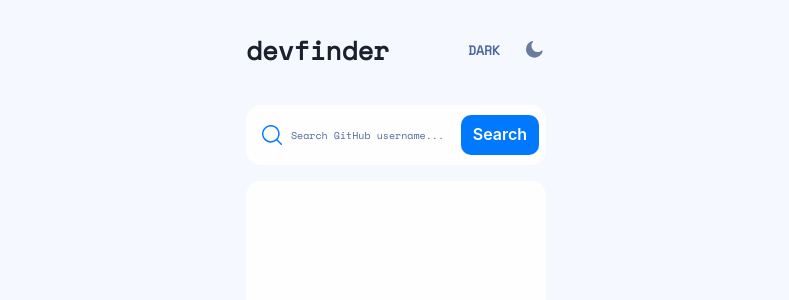
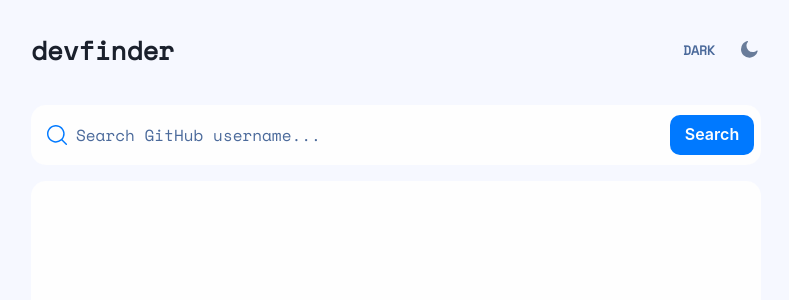
Before and after one commit to dreyzu/devfinder, a React (Vite) app: page / in a window 1280 px wide. Shown: the top 300 px of the page, without its empty margins (244-1033 px from the left). Built offline with nearby package versions, Linux system fonts and the light colour scheme; the HTML template or start-up script is replaced by a standard one.

Commit message:
add responsive width on components

```diff
--- a/src/components/Header.tsx
+++ b/src/components/Header.tsx
@@ -5,7 +5,15 @@ import { Box, Button, Flex, Heading, Icon, Spacer, Text, useColorMode, useColorM
 export const Header = () => {
     const { toggleColorMode, colorMode } = useColorMode();
     return (
-        <Flex mt="31px" mx="24px" mb="36px" w="300px" h="38px" alignItems="flex-start" justifyContent="center">
+        <Flex
+            mt="31px"
+            mx="24px"
+            mb="36px"
+            w={["300px", "573px", "730px"]}
+            h="38px"
+            alignItems="flex-start"
+            justifyContent="center"
+        >
             <Text fontFamily="space mono" fontWeight="bold" fontSize="26px">
                 devfinder
             </Text>
--- a/src/components/Profile.tsx
+++ b/src/components/Profile.tsx
@@ -6,7 +6,7 @@ export const Profile = () => {
     const { toggleColorMode, colorMode } = useColorMode();
     return (
         <Flex
-            w="300px"
+            w={["300px", "573px", "730px"]}
             h="517px"
             borderRadius="15px"
             alignItems="flex-start"
--- a/src/components/SearchBar.tsx
+++ b/src/components/SearchBar.tsx
@@ -1,6 +1,6 @@
 import "@fontsource/space-mono";
 
-import { Button, Flex, Icon, Input, Text, useColorMode, useColorModeValue } from "@chakra-ui/react";
+import { Button, Flex, Icon, Input, Spacer, Text, useColorMode, useColorModeValue } from "@chakra-ui/react";
 
 export const SearchBar = () => {
     const { toggleColorMode, colorMode } = useColorMode();
@@ -8,7 +8,7 @@ export const SearchBar = () => {
         <Flex
             mx="24px"
             mb="16px"
-            w="300px"
+            w={["300px", "573px", "730px"]}
             h="60px"
             justifyContent="center"
             alignItems="center"
@@ -21,12 +21,13 @@ export const SearchBar = () => {
                 placeholder="Search GitHub username..."
                 variant="unstyled"
                 ml="9px"
-                w="184px"
+                w={["184px", "250px", "254px"]}
                 h="25px"
-                fontSize="10px"
+                fontSize={["10px", "13px", "16px"]}
                 fontFamily="space mono"
                 _placeholder={{ color: useColorModeValue("pale-blue", "white") }}
             />
+            <Spacer display={["none", "none", "flex"]} />
             <Button ml="7px" w="84px" h="40px" mr="7px" borderRadius="10px" background="blue" color="white">
                 Search
             </Button>
```
